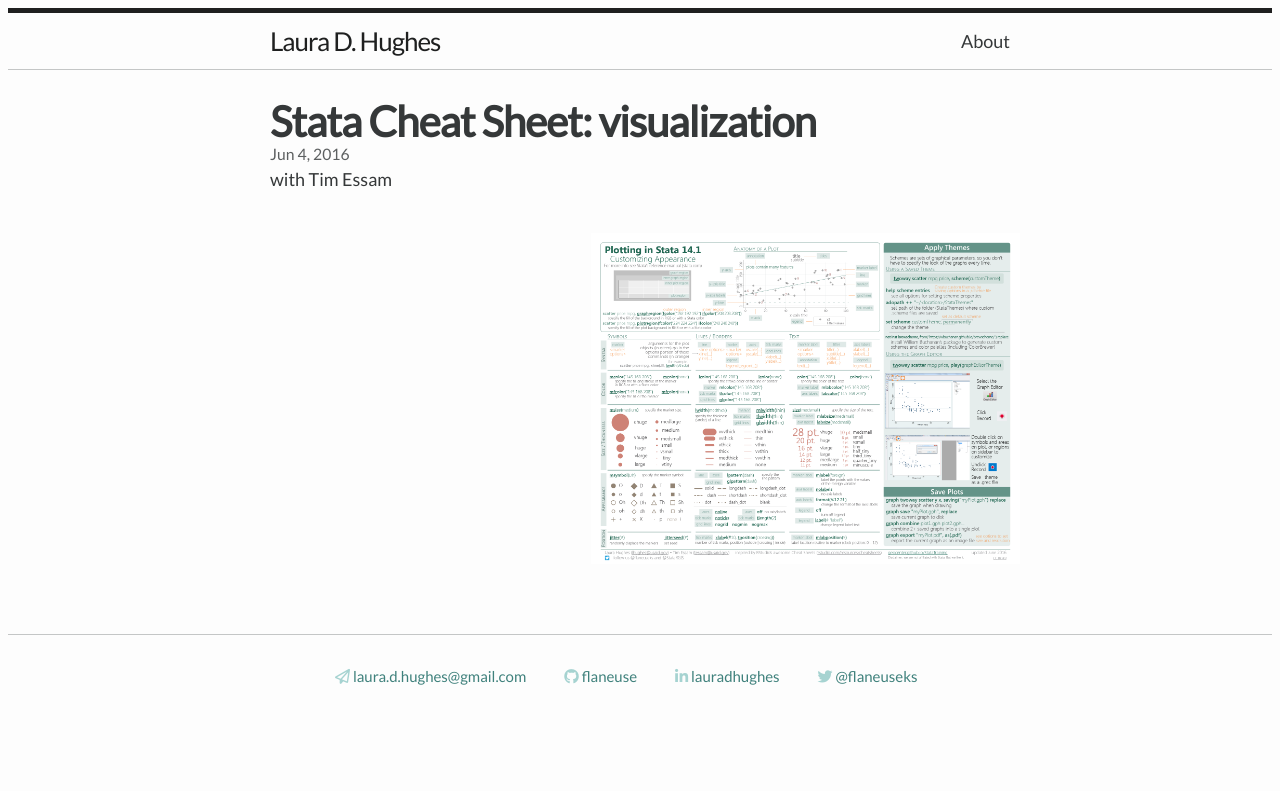
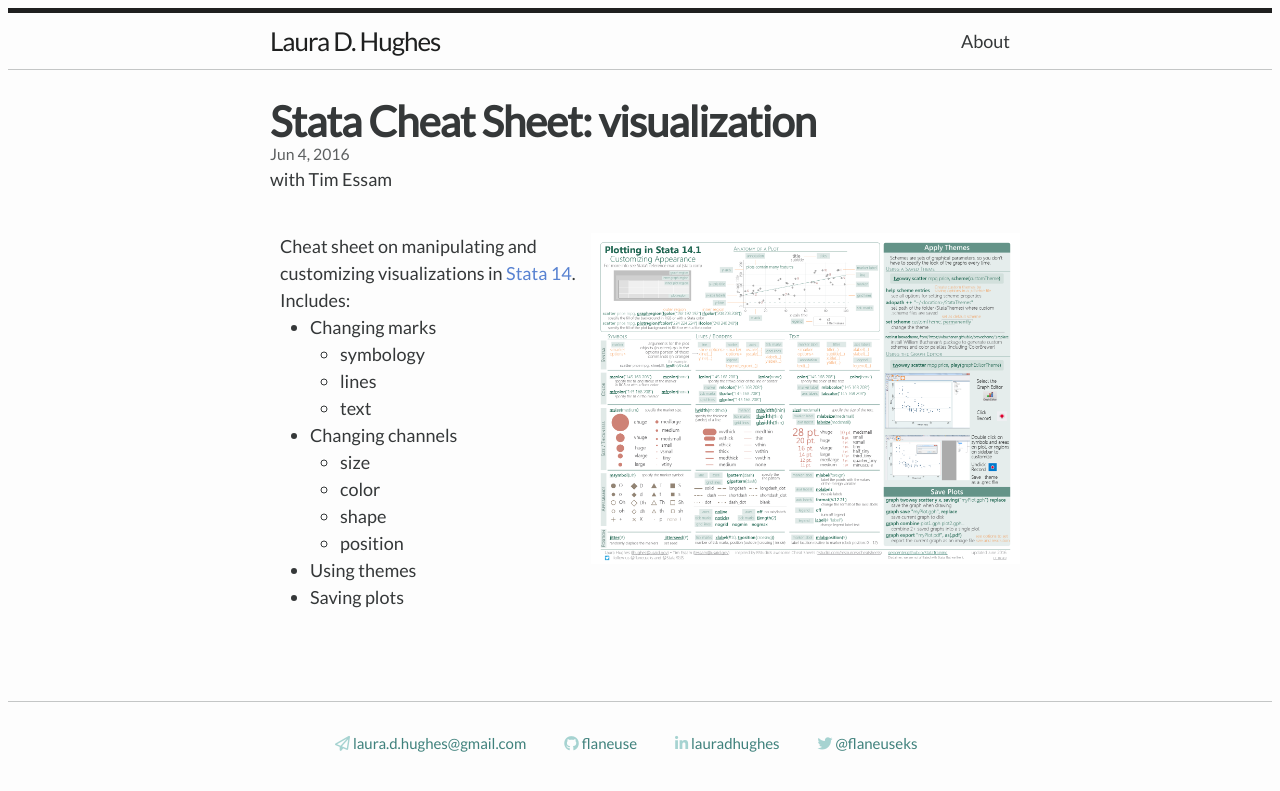
Before and after one commit to flaneuse/flaneuse.github.io, a Jekyll site: the page built from _posts/2016-06-04-stata-vis2.markdown, in a window 1280 px wide. Shown: the top 791 px of the page. Built offline with Jekyll 4.4.1, drawn with Linux system fonts in a browser that asks for light colours; nearby versions of some CDN libraries; some web fonts are replaced; library files that are not in the unit come from our copies.

Commit message:
data vis customization text

```diff
--- a/_posts/2016-06-04-stata-vis2.markdown
+++ b/_posts/2016-06-04-stata-vis2.markdown
@@ -5,4 +5,20 @@
 categories: Stata cheatsheet
 img: "/img/StataCheatSheet_visualizationCustomization_2016_June.png"
 co-authors: Tim Essam
+link: "http://geocenter.github.io/StataTraining/pdf/StataCheatsheet_visualization2.pdf"
 ---
+
+Cheat sheet on manipulating and customizing visualizations in [Stata 14](http://www.stata.com).  Includes:
+
+* Changing marks
+  * symbology
+  * lines
+  * text
+
+* Changing channels
+  * size
+  * color
+  * shape
+  * position
+* Using themes
+* Saving plots
```
